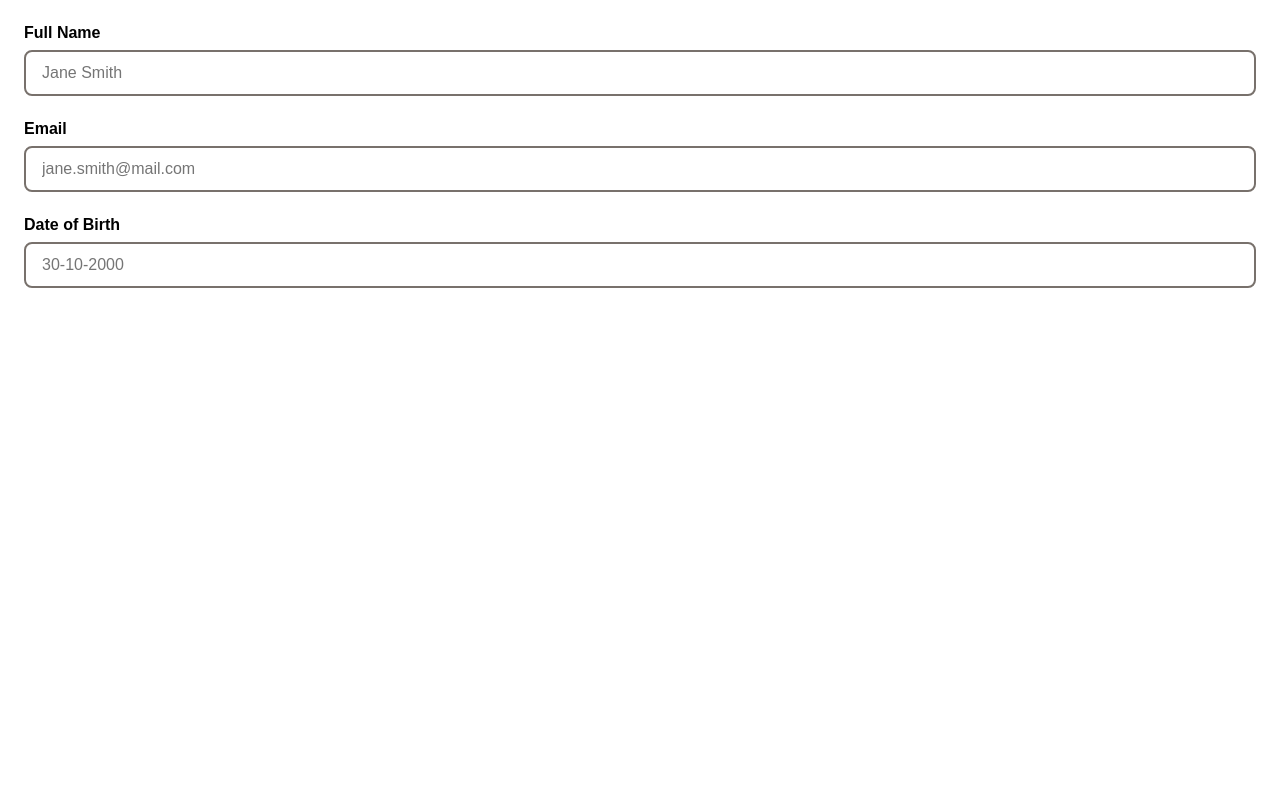
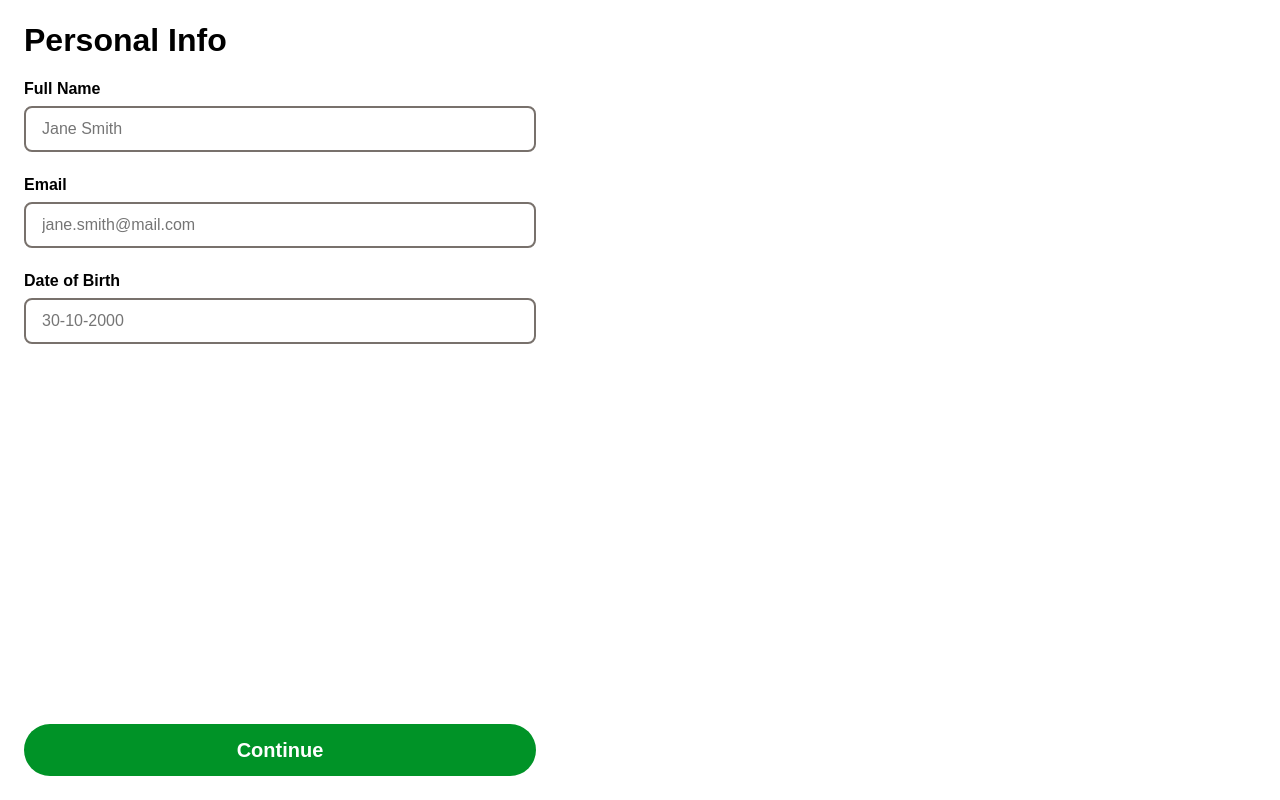
Before and after one commit to alexRasi/credit-application-wizard, a React (Vite) app: page /personal-info in a window 1280 px wide. Built offline with nearby package versions, Linux system fonts and the light colour scheme.

Commit message:
feat(layout): implement WizardLayout component and integrate into PersonalInfo page

```diff
--- a/src/App.styles.ts
+++ b/src/App.styles.ts
@@ -2,7 +2,7 @@ import styled from "styled-components";
 
 export const AppContainer = styled.main`
   box-sizing: border-box;
-  max-width: 100%;
+  max-width: 560px;
   padding: 24px;
   max-height: 100%;
   height: 100dvh;
@@ -10,17 +10,3 @@ export const AppContainer = styled.main`
   flex-direction: column;
   gap: 24px;
 `;
-
-export const ButtonWrapper = styled.div`
-  display: flex;
-  align-items: center;
-  justify-content: center;
-  margin-top: auto;
-`;
-
-export const Heading1 = styled.h1`
-  font-weight: 700;
-  font-size: 32px;
-  line-height: 1;
-  margin: 0;
-`;
--- a/src/App.tsx
+++ b/src/App.tsx
@@ -1,8 +1,6 @@
 import "@fontsource-variable/inter";
 
-import { Button } from "./components/Button/Button";
-import { Input } from "./components/Input/Input";
-import { AppContainer, ButtonWrapper, Heading1 } from "./App.styles";
+import { AppContainer } from "./App.styles";
 import { AppRouter } from "./router";
 
 function App() {
@@ -12,43 +10,43 @@ function App() {
     </AppContainer>
   );
 
-  return (
-    <AppContainer>
-      <Heading1>Personal Info</Heading1>
-      <Input
-        label="Full Name"
-        placeholder="Jane Smith"
-        type="text"
-        onChange={(value) => {
-          console.log("Input changed:", value);
-        }}
-      />
-      <Input
-        label="Email"
-        placeholder="jane.smith@mail.com"
-        type="email"
-        onChange={(value) => {
-          console.log("Input changed:", value);
-        }}
-      />
-      <Input
-        label="Date of Birth"
-        placeholder="30-10-2000"
-        type="text"
-        onChange={(value) => {
-          console.log("Input changed:", value);
-        }}
-      />
-      <ButtonWrapper>
-        <Button
-          label="Submit"
-          onClick={() => {
-            console.log("Submit clicked");
-          }}
-        />
-      </ButtonWrapper>
-    </AppContainer>
-  );
+  // return (
+  //   <AppContainer>
+  //     {/* <Heading1>Personal Info</Heading1> */}
+  //     <Input
+  //       label="Full Name"
+  //       placeholder="Jane Smith"
+  //       type="text"
+  //       onChange={(value) => {
+  //         console.log("Input changed:", value);
+  //       }}
+  //     />
+  //     <Input
+  //       label="Email"
+  //       placeholder="jane.smith@mail.com"
+  //       type="email"
+  //       onChange={(value) => {
+  //         console.log("Input changed:", value);
+  //       }}
+  //     />
+  //     <Input
+  //       label="Date of Birth"
+  //       placeholder="30-10-2000"
+  //       type="text"
+  //       onChange={(value) => {
+  //         console.log("Input changed:", value);
+  //       }}
+  //     />
+  //     {/* <ButtonWrapper>
+  //       <Button
+  //         label="Submit"
+  //         onClick={() => {
+  //           console.log("Submit clicked");
+  //         }}
+  //       />
+  //     </ButtonWrapper> */}
+  //   </AppContainer>
+  // );
 }
 
 export default App;
--- /dev/null
+++ b/src/components/WizardLayout/WizardLayout.styles.ts
@@ -0,0 +1,31 @@
+import styled from "styled-components";
+
+export const Header = styled.header`
+  display: flex;
+  align-items: center;
+  //   justify-content: space-between;
+`;
+export const ButtonWrapper = styled.div`
+  display: flex;
+  align-items: center;
+  justify-content: center;
+  margin-top: auto;
+`;
+
+export const Heading1 = styled.h1`
+  font-weight: 700;
+  font-size: 32px;
+  line-height: 1;
+  margin: 0;
+`;
+
+export const WizardContent = styled.main`
+  box-sizing: border-box;
+  max-width: 560px;
+  padding: 24px;
+  max-height: 100%;
+  height: 100dvh;
+  display: flex;
+  flex-direction: column;
+  gap: 24px;
+`;
--- /dev/null
+++ b/src/components/WizardLayout/WizardLayout.tsx
@@ -0,0 +1,36 @@
+import type { ReactNode } from "react";
+import { Header, Heading1, ButtonWrapper } from "./WizardLayout.styles";
+import { Button } from "../Button/Button";
+
+type WizardLayoutProps = {
+  title?: string;
+  back?: ReactNode;
+  //   footer?: ReactNode;
+  children: ReactNode;
+};
+
+export const WizardLayout = ({
+  title,
+  back,
+  //   footer,
+  children,
+}: WizardLayoutProps) => {
+  return (
+    <>
+      <Header>
+        {back ?? <span />}
+        {title && <Heading1>{title}</Heading1>}
+      </Header>
+      {children}
+      {/* {footer && <ButtonWrapper>{footer}</ButtonWrapper>} */}
+      <ButtonWrapper>
+        <Button
+          label="Continue"
+          onClick={() => {
+            console.log("Continue clicked");
+          }}
+        />
+      </ButtonWrapper>
+    </>
+  );
+};
--- a/src/pages/PersonalInfo.tsx
+++ b/src/pages/PersonalInfo.tsx
@@ -1,8 +1,10 @@
 import { Input } from "../components/Input/Input";
+import { WizardLayout } from "../components/WizardLayout/WizardLayout";
 
 export const PersonalInfo = () => {
   return (
     <>
+      <WizardLayout title="Personal Info">
         <Input
           label="Full Name"
           placeholder="Jane Smith"
@@ -27,6 +29,7 @@ export const PersonalInfo = () => {
             console.log("Input changed:", value);
           }}
         />
+      </WizardLayout>
     </>
   );
 };
```
Also changed, not shown: src/App.css (deleted). Lines whose indentation alone changed are shown as unchanged.
